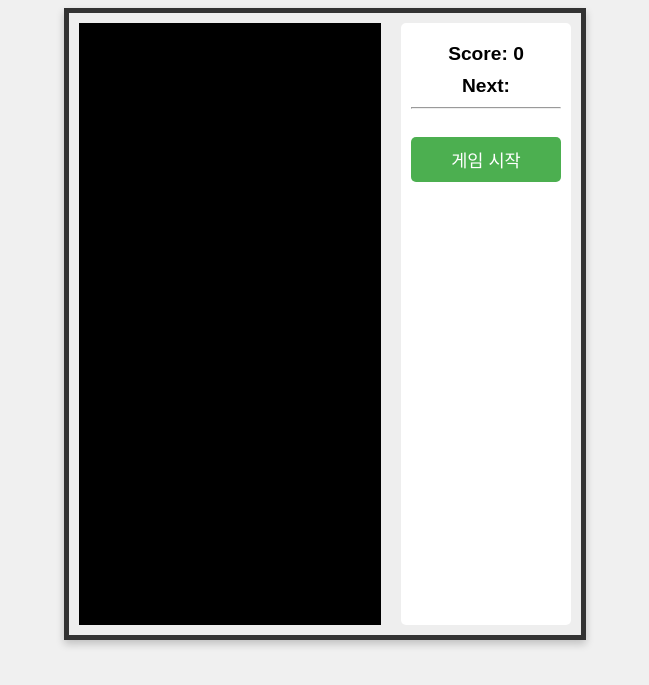
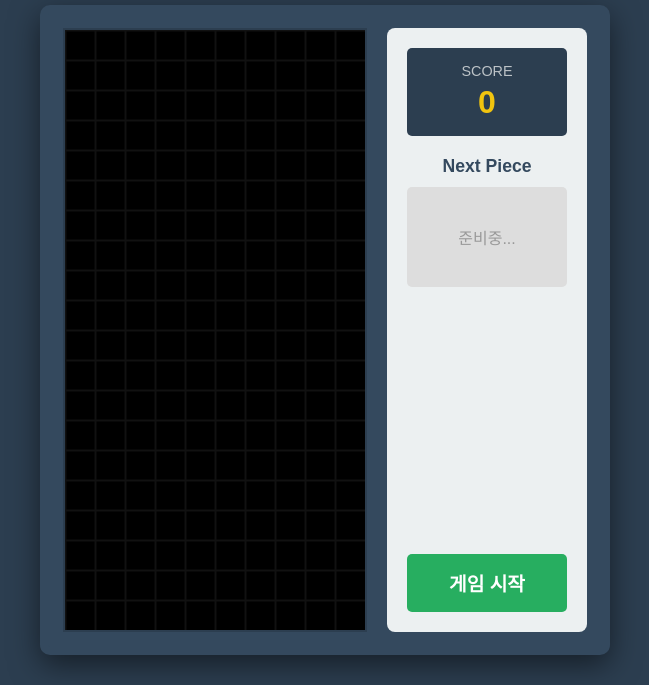
Before and after one commit to gimchaejin32-sudo/TETRIS, a plain HTML site: page index.html in a window 1280 px wide. Shown: the part 115-800 px from the top of the page, without its empty margins (315-964 px from the left). Drawn offline with Linux system fonts and the light colour scheme.

Commit message:
Update index.html

```diff
--- a/index.html
+++ b/index.html
@@ -12,66 +12,97 @@
             align-items: center;
             min-height: 100vh;
             margin: 0;
-            background-color: #f0f0f0;
+            background-color: #2c3e50; /* 배경색을 조금 더 어둡고 고급스럽게 변경 */
             font-family: 'Malgun Gothic', Arial, sans-serif;
             flex-direction: column;
         }
 
-        /* 게임 제목 스타일 추가 */
         .game-title {
-            font-size: 2.5em;
+            font-size: 3em;
             font-weight: bold;
-            color: #333;
+            color: #ecf0f1;
             margin-bottom: 20px;
-            text-shadow: 2px 2px 4px rgba(0,0,0,0.1);
+            text-shadow: 3px 3px 5px rgba(0,0,0,0.3);
         }
 
         .game-container {
             display: flex;
             gap: 20px;
-            border: 5px solid #333;
-            padding: 10px;
-            background-color: #eee;
-            box-shadow: 0 4px 8px rgba(0, 0, 0, 0.2);
+            border: 8px solid #34495e;
+            padding: 15px;
+            background-color: #34495e;
+            box-shadow: 0 10px 30px rgba(0, 0, 0, 0.5);
+            border-radius: 10px;
         }
 
         #tetris-canvas {
-            border: 1px solid #000;
+            border: 2px solid #2c3e50;
             display: block;
             background-color: #000;
+            box-shadow: inset 0 0 10px rgba(255,255,255,0.1);
         }
 
         .sidebar {
-            width: 150px;
-            padding: 10px;
-            background-color: #fff;
+            width: 160px;
+            padding: 20px;
+            background-color: #ecf0f1;
+            border-radius: 8px;
+            text-align: center;
+            display: flex;
+            flex-direction: column;
+            justify-content: space-between;
+        }
+
+        .score-box {
+            background-color: #2c3e50;
+            color: #f1c40f; /* 금색 점수 */
+            padding: 15px 5px;
             border-radius: 5px;
-            text-align: center;
+            margin-bottom: 20px;
+        }
+
+        .score-label {
+            display: block;
+            font-size: 0.9em;
+            color: #bdc3c7;
+            margin-bottom: 5px;
+        }
+
+        #score {
+            font-size: 2em;
+            font-weight: bold;
         }
 
         .sidebar p {
-            font-size: 1.2em;
+            font-size: 1.1em;
             font-weight: bold;
+            color: #34495e;
             margin: 10px 0;
         }
 
         #start-button {
-            padding: 10px 20px;
-            font-size: 1.1em;
+            padding: 15px;
+            font-size: 1.2em;
+            font-weight: bold;
             cursor: pointer;
-            background-color: #4CAF50;
+            background-color: #27ae60;
             color: white;
             border: none;
             border-radius: 5px;
-            margin-top: 20px;
+            transition: background 0.2s;
             width: 100%;
         }
 
+        #start-button:hover {
+            background-color: #2ecc71;
+        }
+
         #game-status {
-            color: red;
-            font-size: 1.5em;
-            margin-top: 10px;
+            color: #e74c3c;
+            font-size: 1.2em;
+            margin-top: 15px;
             font-weight: bold;
+            min-height: 1.5em;
         }
     </style>
 </head>
@@ -82,17 +113,25 @@
         <canvas id="tetris-canvas" width="300" height="600"></canvas>
 
         <div class="sidebar">
-            <p>Score: <span id="score">0</span></p>
-            <p>Next: <br><span id="next-piece"></span></p>
-            <hr>
-            <button id="start-button">게임 시작</button>
-            <div id="game-status"></div>
+            <div>
+                <div class="score-box">
+                    <span class="score-label">SCORE</span>
+                    <span id="score">0</span>
+                </div>
+                <p>Next Piece</p>
+                <div style="height: 100px; display: flex; align-items: center; justify-content: center; background: #ddd; border-radius: 5px; color: #999;">
+                    준비중...
+                </div>
+            </div>
+
+            <div>
+                <div id="game-status"></div>
+                <button id="start-button">게임 시작</button>
+            </div>
         </div>
     </div>
 
     <script>
-        /* 🧠 JavaScript: 게임 논리 (기존 로직 유지) */
-
         const CANVAS = document.getElementById('tetris-canvas');
         const CTX = CANVAS.getContext('2d');
         const SCORE_ELEM = document.getElementById('score');
@@ -109,7 +148,7 @@
         let board;
         let currentPiece;
         let score = 0;
-        let gameOver = false;
+        let gameOver = true; // 처음에는 대기 상태
         let gameLoop;
         let dropCounter = 0;
         let dropInterval = 1000;
@@ -117,7 +156,7 @@
 
         const COLORS = [
             null,
-            'cyan', 'blue', 'orange', 'yellow', 'lime', 'purple', 'red'
+            '#00f0f0', '#0000f0', '#f0a000', '#f0f000', '#00f000', '#a000f0', '#f00000'
         ];
 
         const TETROMINOS = [
@@ -134,9 +173,13 @@
         function createBoard() {
             board = Array.from({length: ROWS}, () => Array(COLS).fill(0));
             score = 0;
-            SCORE_ELEM.innerText = score;
+            updateScoreDisplay();
             GAME_STATUS.innerText = '';
             gameOver = false;
+        }
+
+        function updateScoreDisplay() {
+            SCORE_ELEM.innerText = score.toLocaleString(); // 천 단위 콤마 추가
         }
 
         function spawnNewPiece() {
@@ -152,7 +195,6 @@
             if (checkCollision(board, currentPiece)) {
                 gameOver = true;
                 GAME_STATUS.innerText = 'GAME OVER';
-                cancelAnimationFrame(gameLoop);
             }
         }
 
@@ -195,9 +237,11 @@
                 linesCleared++;
                 y++;
             }
+
             if (linesCleared > 0) {
-                score += linesCleared * 100 * linesCleared;
-                SCORE_ELEM.innerText = score;
+                // 점수 계산: 1줄 100, 2줄 400, 3줄 900, 4줄 1600 (줄 수의 제곱 * 100)
+                score += (linesCleared * linesCleared) * 100;
+                updateScoreDisplay();
             }
         }
 
@@ -207,7 +251,8 @@
                     if (value !== 0) {
                         CTX.fillStyle = COLORS[value];
                         CTX.fillRect((x + offset.x) * BLOCK_SIZE, (y + offset.y) * BLOCK_SIZE, BLOCK_SIZE, BLOCK_SIZE);
-                        CTX.strokeStyle = '#333';
+                        // 블록 테두리 효과
+                        CTX.strokeStyle = 'rgba(0,0,0,0.5)';
                         CTX.strokeRect((x + offset.x) * BLOCK_SIZE, (y + offset.y) * BLOCK_SIZE, BLOCK_SIZE, BLOCK_SIZE);
                     }
                 });
@@ -217,6 +262,12 @@
         function drawBoard() {
             CTX.fillStyle = '#000';
             CTX.fillRect(0, 0, CANVAS.width, CANVAS.height);
+
+            // 격자무늬 배경 (선택사항)
+            CTX.strokeStyle = '#111';
+            for(let i=0; i<COLS; i++) CTX.strokeRect(i*BLOCK_SIZE, 0, 1, CANVAS.height);
+            for(let i=0; i<ROWS; i++) CTX.strokeRect(0, i*BLOCK_SIZE, CANVAS.width, 1);
+
             drawMatrix(board, {x: 0, y: 0});
             if (currentPiece) {
                 drawMatrix(currentPiece.matrix, currentPiece.pos);
@@ -231,6 +282,7 @@
         }
 
         function dropPiece() {
+            if (gameOver) return;
             currentPiece.pos.y++;
             if (checkCollision(board, currentPiece)) {
                 currentPiece.pos.y--;
@@ -287,8 +339,10 @@
             createBoard();
             spawnNewPiece();
             update();
+            START_BUTTON.innerText = "다시 시작";
         });
 
+        // 초기 화면
         drawBoard();
     </script>
 </body>
```
